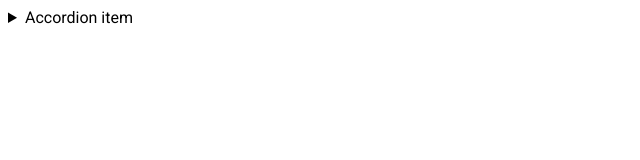
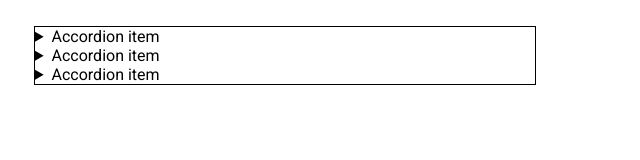
Before and after one commit to js-tasks-ru/htmlcss-20210708_andrew-rubanov, a website: page 03-lection1/02-accordion/index.html in a window 1280 px wide. Shown: the whole page, without its empty margins (0-640 px from the left). Drawn offline with Linux system fonts and the light colour scheme.

Commit message:
buttons complete

```diff
--- a/03-lection1/02-accordion/accordion.css
+++ b/03-lection1/02-accordion/accordion.css
@@ -1 +1,11 @@
 /* Стилизация аккордеона */
+.accordion {
+    width: 500px;
+    border: 1px solid black;
+    margin: 2vw;
+    display: flex;
+    flex-direction: column;
+}
+.item {
+
+}
--- a/03-lection1/02-accordion/index.html
+++ b/03-lection1/02-accordion/index.html
@@ -6,7 +6,8 @@
         <link rel="stylesheet" href="./accordion.css">
     </head>
     <body>
-        <details>
+        <div class="accordion">
+            <details class="item">
                 <summary>
                     Accordion item
                 </summary>
@@ -14,5 +15,25 @@
                     Hidden content
                 </p>
             </details>
+
+            <details class="item">
+                <summary>
+                    Accordion item
+                </summary>
+                <p>
+                    Hidden content
+                </p>
+            </details>
+
+            <details class="item">
+                <summary>
+                    Accordion item
+                </summary>
+                <p>
+                    Hidden content
+                </p>
+            </details>
+
+        </div>
     </body>
 </html>
```
Also changed, not shown: 1 other file. Lines whose indentation alone changed are shown as unchanged.
